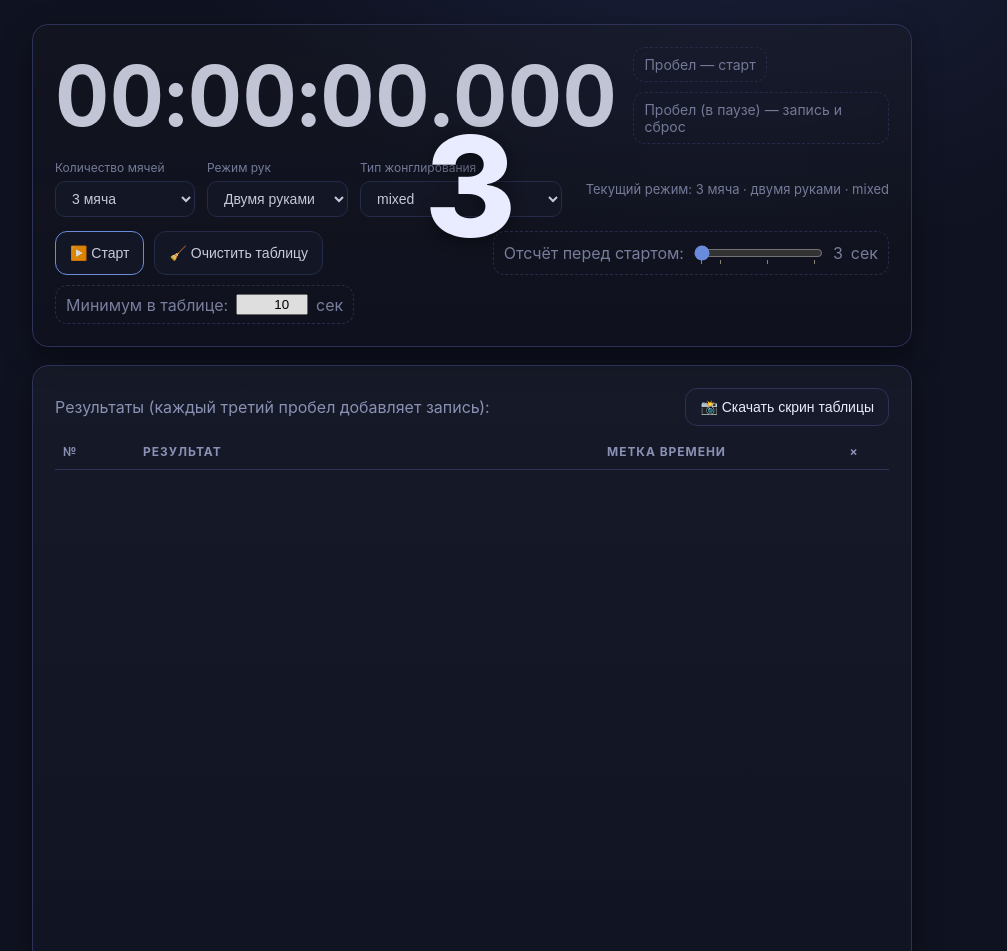
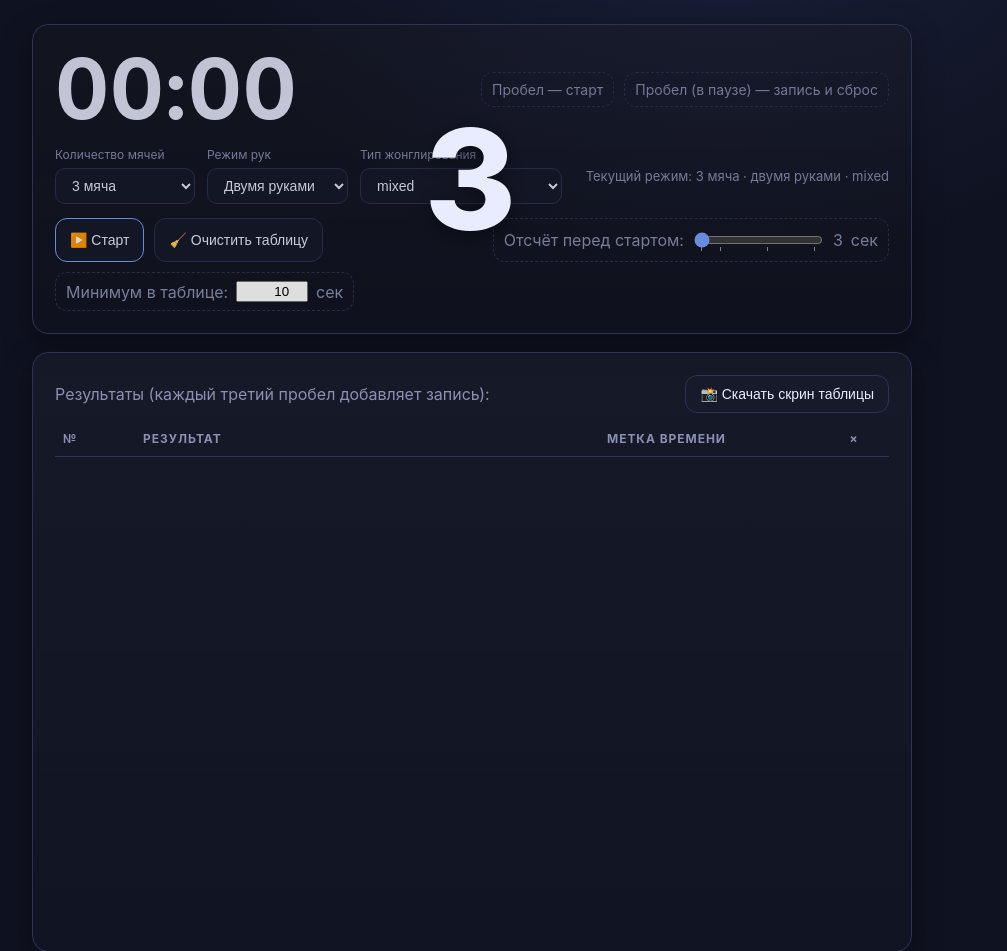
Before and after one commit to j-zhrv/juggling-practice-stopwatch, a plain HTML site: page index.html in a window 1280 px wide. Shown: the top 951 px of the page, without its empty margins (168-1175 px from the left). Drawn offline with nearby package versions, Linux system fonts and the light colour scheme.

Commit message:
Update index.html

```diff
--- a/index.html
+++ b/index.html
@@ -140,7 +140,7 @@
   <div class="wrap">
     <div class="card">
       <div class="display">
-        <div id="time" class="time" aria-live="polite" aria-atomic="true">00:00:00.000</div>
+        <div class="time" aria-live="polite" aria-atomic="true">00:00</div>
         <div class="badges">
           <div class="badge">Пробел — старт</div>
           <div class="badge">Пробел (в паузе) — запись и сброс</div>
@@ -421,12 +421,10 @@
     function pad(n, len=2) { return String(n).padStart(len, '0'); }
     function formatTime(ms) {
       ms = Math.max(0, Math.floor(ms));
-      const milli = ms % 1000;
       const totalSec = Math.floor(ms / 1000);
-      const h = Math.floor(totalSec / 3600);
-      const m = Math.floor((totalSec % 3600) / 60);
-      const s = totalSec % 60;
-      return `${pad(h)}:${pad(m)}:${pad(s)}.${String(milli).padStart(3,'0')}`;
+      const minutes = Math.floor(totalSec / 60);   // минуты накапливаются: 0,1,2,…,120…
+      const seconds = totalSec % 60;
+      return `${pad(minutes)}:${pad(seconds)}`;
     }
 
     function render() {
```
